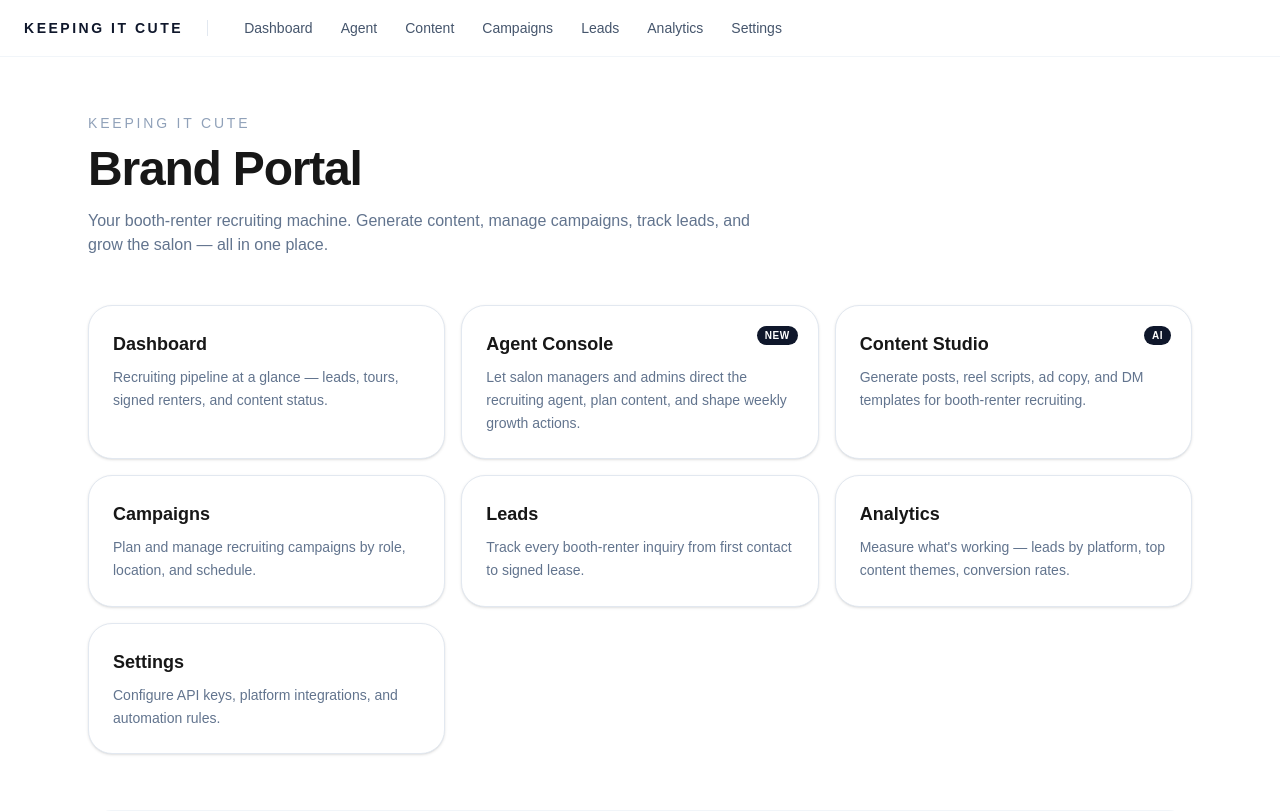
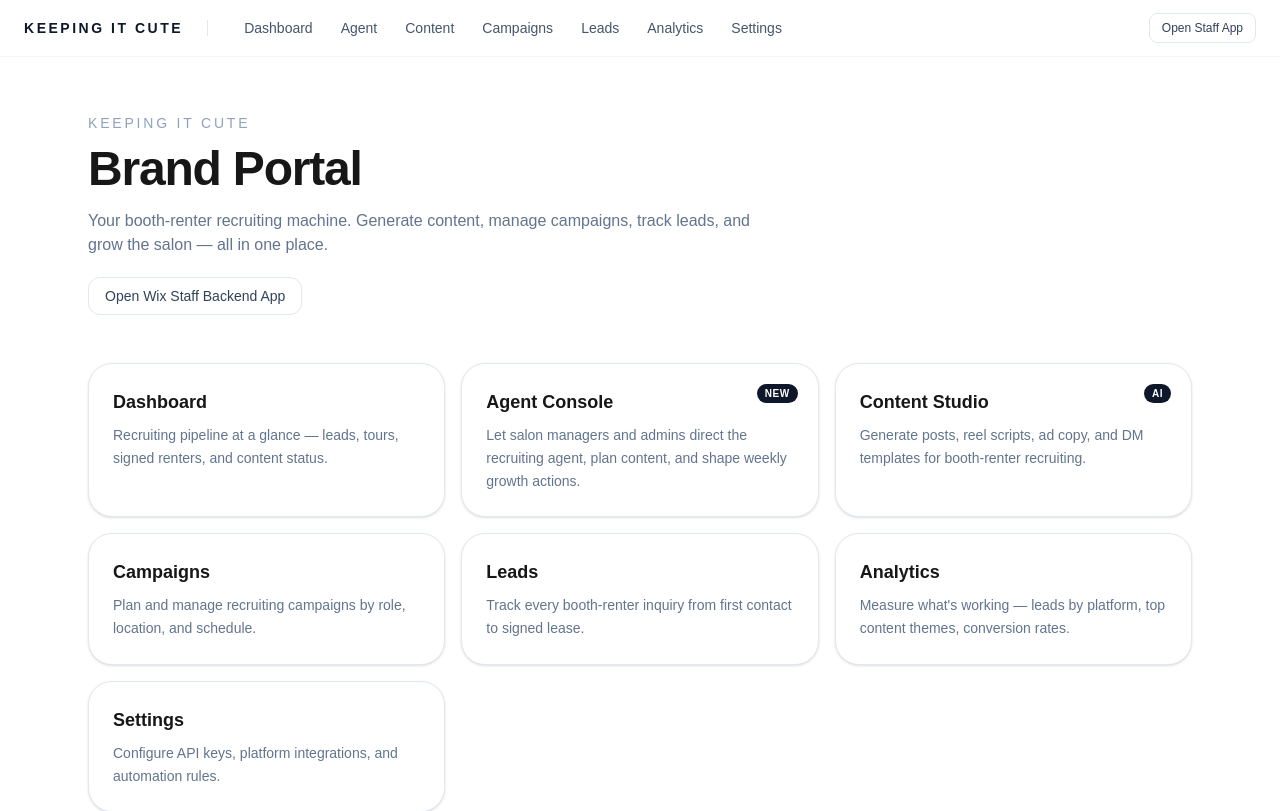
Before and after one commit to schoenwetteradam/kic-brand-portal, a Next.js app: page / in a window 1280 px wide. Shown: the top 811 px of the page. Built offline with nearby package versions, Linux system fonts and the light colour scheme; no server answers.

Commit message:
Add configurable cross-links between Brand Portal and staff app.
Expose shared URLs via env vars and add global/header entry points so managers can move between both systems quickly.

```diff
--- a/src/app/layout.tsx
+++ b/src/app/layout.tsx
@@ -16,6 +16,8 @@ const NAV_LINKS = [
   { href: "/analytics", label: "Analytics" },
   { href: "/settings", label: "Settings" },
 ];
+
+const STAFF_APP_URL = process.env.NEXT_PUBLIC_STAFF_APP_URL;
 
 export default function RootLayout({
   children,
@@ -43,6 +45,16 @@ export default function RootLayout({
                 </Link>
               ))}
             </nav>
+            {STAFF_APP_URL ? (
+              <a
+                href={STAFF_APP_URL}
+                target="_blank"
+                rel="noreferrer"
+                className="ml-auto whitespace-nowrap rounded-lg border border-slate-200 px-3 py-1.5 text-xs font-medium text-slate-700 transition hover:bg-slate-100 hover:text-slate-900"
+              >
+                Open Staff App
+              </a>
+            ) : null}
           </div>
         </header>
 
--- a/src/app/page.tsx
+++ b/src/app/page.tsx
@@ -1,4 +1,5 @@
 import Link from "next/link";
+const STAFF_APP_URL = process.env.NEXT_PUBLIC_STAFF_APP_URL;
 
 const PORTAL_SECTIONS = [
   {
@@ -65,6 +66,18 @@ export default function HomePage() {
           Your booth-renter recruiting machine. Generate content, manage
           campaigns, track leads, and grow the salon — all in one place.
         </p>
+        {STAFF_APP_URL ? (
+          <div className="mt-5">
+            <a
+              href={STAFF_APP_URL}
+              target="_blank"
+              rel="noreferrer"
+              className="inline-flex items-center rounded-xl border border-slate-200 bg-white px-4 py-2 text-sm font-medium text-slate-700 transition hover:bg-slate-50 hover:text-slate-900"
+            >
+              Open Wix Staff Backend App
+            </a>
+          </div>
+        ) : null}
       </div>
 
       <div className="grid gap-4 sm:grid-cols-2 lg:grid-cols-3">
```
Also changed, not shown: 1 other file (tests, documents, lock files or other folders).
